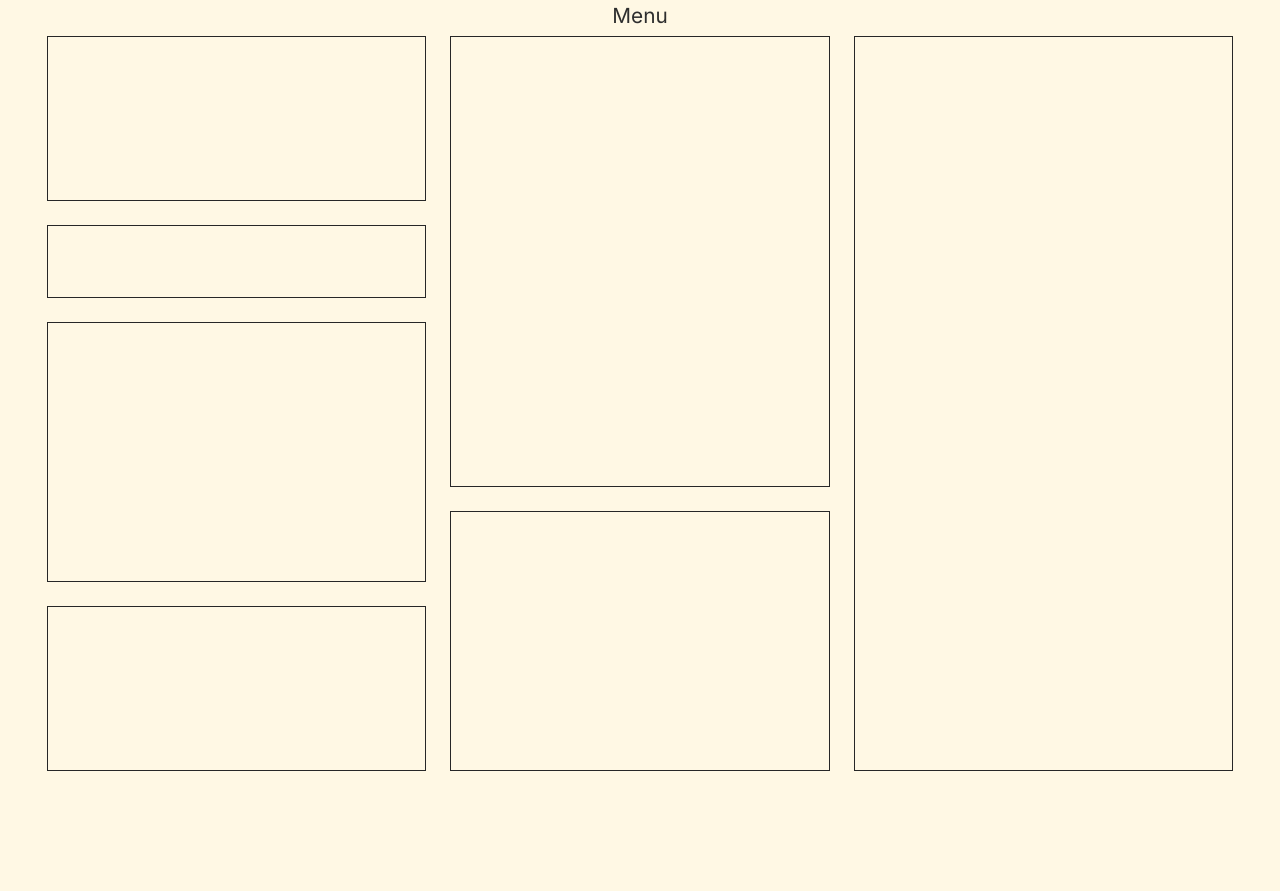
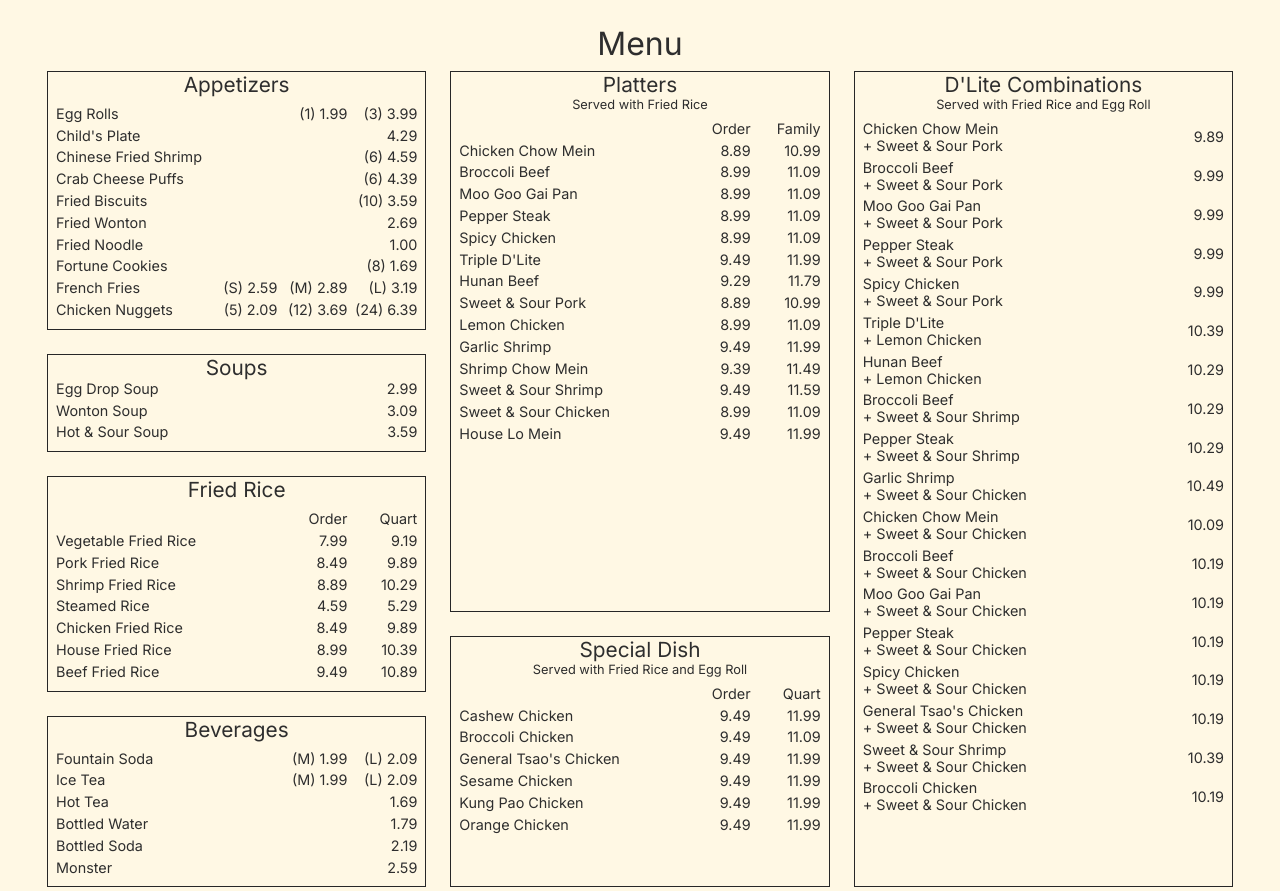
Before and after one commit to dvhoang3/wokdlite, a plain HTML site: page index.html in a window 1280 px wide. Shown: the part 1335-2226 px from the top of the page. Drawn offline with Linux system fonts and the light colour scheme.

Commit message:
filled menu db and formated menu text and layout

```diff
--- /dev/null
+++ b/db.json
@@ -0,0 +1,434 @@
+{
+  "appetizers": [
+    {
+      "name": "Egg Rolls",
+      "prices": [
+        "(1) 1.99",
+        "(3) 3.99"
+      ]
+    },
+    {
+      "name": "Child's Plate",
+      "prices": [
+        "4.29"
+      ]
+    },
+    {
+      "name": "Chinese Fried Shrimp",
+      "prices": [
+        "(6) 4.59"
+      ]
+    },
+    {
+      "name": "Crab Cheese Puffs",
+      "prices": [
+        "(6) 4.39"
+      ]
+    },
+    {
+      "name": "Fried Biscuits",
+      "prices": [
+        "(10) 3.59"
+      ]
+    },
+    {
+      "name": "Fried Wonton",
+      "prices": [
+        "2.69"
+      ]
+    },
+    {
+      "name": "Fried Noodle",
+      "prices": [
+        "1.00"
+      ]
+    },
+    {
+      "name": "Fortune Cookies",
+      "prices": [
+        "(8) 1.69"
+      ]
+    },
+    {
+      "name": "French Fries",
+      "prices": [
+        "(S) 2.59",
+        "(M) 2.89",
+        "(L) 3.19"
+      ]
+    },
+    {
+      "name": "Chicken Nuggets",
+      "prices": [
+        "(5) 2.09",
+        "(12) 3.69",
+        "(24) 6.39"
+      ]
+    }
+  ],
+  "soups": [
+    {
+      "name": "Egg Drop Soup",
+      "prices": [
+        "2.99"
+      ]
+    },
+    {
+      "name": "Wonton Soup",
+      "prices": [
+        "3.09"
+      ]
+    },
+    {
+      "name": "Hot & Sour Soup",
+      "prices": [
+        "3.59"
+      ]
+    }
+  ],
+  "rice": [
+    {
+      "name": "Vegetable Fried Rice",
+      "prices": [
+        "7.99",
+        "9.19"
+      ]
+    },
+    {
+      "name": "Pork Fried Rice",
+      "prices": [
+        "8.49",
+        "9.89"
+      ]
+    },
+    {
+      "name": "Shrimp Fried Rice",
+      "prices": [
+        "8.89",
+        "10.29"
+      ]
+    },
+    {
+      "name": "Steamed Rice",
+      "prices": [
+        "4.59",
+        "5.29"
+      ]
+    },
+    {
+      "name": "Chicken Fried Rice",
+      "prices": [
+        "8.49",
+        "9.89"
+      ]
+    },
+    {
+      "name": "House Fried Rice",
+      "prices": [
+        "8.99",
+        "10.39"
+      ]
+    },
+    {
+      "name": "Beef Fried Rice",
+      "prices": [
+        "9.49",
+        "10.89"
+      ]
+    }
+  ],
+  "beverages": [
+    {
+      "name": "Fountain Soda",
+      "prices": [
+        "(M) 1.99",
+        "(L) 2.09"
+      ]
+    },
+    {
+      "name": "Ice Tea",
+      "prices": [
+        "(M) 1.99",
+        "(L) 2.09"
+      ]
+    },
+    {
+      "name": "Hot Tea",
+      "prices": [
+        "1.69"
+      ]
+    },
+    {
+      "name": "Bottled Water",
+      "prices": [
+        "1.79"
+      ]
+    },
+    {
+      "name": "Bottled Soda",
+      "prices": [
+        "2.19"
+      ]
+    },
+    {
+      "name": "Monster",
+      "prices": [
+        "2.59"
+      ]
+    }
+  ],
+  "platters": [
+    {
+      "name": "Chicken Chow Mein",
+      "prices": [
+        "8.89",
+        "10.99"
+      ]
+    },
+    {
+      "name": "Broccoli Beef",
+      "prices": [
+        "8.99",
+        "11.09"
+      ]
+    },
+    {
+      "name": "Moo Goo Gai Pan",
+      "prices": [
+        "8.99",
+        "11.09"
+      ]
+    },
+    {
+      "name": "Pepper Steak",
+      "prices": [
+        "8.99",
+        "11.09"
+      ]
+    },
+    {
+      "name": "Spicy Chicken",
+      "prices": [
+        "8.99",
+        "11.09"
+      ]
+    },
+    {
+      "name": "Triple D'Lite",
+      "prices": [
+        "9.49",
+        "11.99"
+      ]
+    },
+    {
+      "name": "Hunan Beef",
+      "prices": [
+        "9.29",
+        "11.79"
+      ]
+    },
+    {
+      "name": "Sweet & Sour Pork",
+      "prices": [
+        "8.89",
+        "10.99"
+      ]
+    },
+    {
+      "name": "Lemon Chicken",
+      "prices": [
+        "8.99",
+        "11.09"
+      ]
+    },
+    {
+      "name": "Garlic Shrimp",
+      "prices": [
+        "9.49",
+        "11.99"
+      ]
+    },
+    {
+      "name": "Shrimp Chow Mein",
+      "prices": [
+        "9.39",
+        "11.49"
+      ]
+    },
+    {
+      "name": "Sweet & Sour Shrimp",
+      "prices": [
+        "9.49",
+        "11.59"
+      ]
+    },
+    {
+      "name": "Sweet & Sour Chicken",
+      "prices": [
+        "8.99",
+        "11.09"
+      ]
+    },
+    {
+      "name": "House Lo Mein",
+      "prices": [
+        "9.49",
+        "11.99"
+      ]
+    }
+  ],
+  "specialdish": [
+    {
+      "name": "Cashew Chicken",
+      "prices": [
+        "9.49",
+        "11.99"
+      ]
+    },
+    {
+      "name": "Broccoli Chicken",
+      "prices": [
+        "9.49",
+        "11.09"
+      ]
+    },
+    {
+      "name": "General Tsao's Chicken",
+      "prices": [
+        "9.49",
+        "11.99"
+      ]
+    },
+    {
+      "name": "Sesame Chicken",
+      "prices": [
+        "9.49",
+        "11.99"
+      ]
+    },
+    {
+      "name": "Kung Pao Chicken",
+      "prices": [
+        "9.49",
+        "11.99"
+      ]
+    },
+    {
+      "name": "Orange Chicken",
+      "prices": [
+        "9.49",
+        "11.99"
+      ]
+    }
+  ],
+  "combinations": [
+    {
+      "name": "Chicken Chow Mein \n+ Sweet & Sour Pork",
+      "prices": [
+        "9.89"
+      ]
+    },
+    {
+      "name": "Broccoli Beef \n+ Sweet & Sour Pork",
+      "prices": [
+        "9.99"
+      ]
+    },
+    {
+      "name": "Moo Goo Gai Pan \n+ Sweet & Sour Pork",
+      "prices": [
+        "9.99"
+      ]
+    },
+    {
+      "name": "Pepper Steak \n+ Sweet & Sour Pork",
+      "prices": [
+        "9.99"
+      ]
+    },
+    {
+      "name": "Spicy Chicken \n+ Sweet & Sour Pork",
+      "prices": [
+        "9.99"
+      ]
+    },
+    {
+      "name": "Triple D'Lite \n+ Lemon Chicken",
+      "prices": [
+        "10.39"
+      ]
+    },
+    {
+      "name": "Hunan Beef \n+ Lemon Chicken",
+      "prices": [
+        "10.29"
+      ]
+    },
+    {
+      "name": "Broccoli Beef \n+ Sweet & Sour Shrimp",
+      "prices": [
+        "10.29"
+      ]
+    },
+    {
+      "name": "Pepper Steak \n+ Sweet & Sour Shrimp",
+      "prices": [
+        "10.29"
+      ]
+    },
+    {
+      "name": "Garlic Shrimp \n+ Sweet & Sour Chicken",
+      "prices": [
+        "10.49"
+      ]
+    },
+    {
+      "name": "Chicken Chow Mein \n+ Sweet & Sour Chicken",
+      "prices": [
+        "10.09"
+      ]
+    },
+    {
+      "name": "Broccoli Beef \n+ Sweet & Sour Chicken",
+      "prices": [
+        "10.19"
+      ]
+    },
+    {
+      "name": "Moo Goo Gai Pan \n+ Sweet & Sour Chicken",
+      "prices": [
+        "10.19"
+      ]
+    },
+    {
+      "name": "Pepper Steak \n+ Sweet & Sour Chicken",
+      "prices": [
+        "10.19"
+      ]
+    },
+    {
+      "name": "Spicy Chicken \n+ Sweet & Sour Chicken",
+      "prices": [
+        "10.19"
+      ]
+    },
+    {
+      "name": "General Tsao's Chicken \n+ Sweet & Sour Chicken",
+      "prices": [
+        "10.19"
+      ]
+    },
+    {
+      "name": "Sweet & Sour Shrimp \n+ Sweet & Sour Chicken",
+      "prices": [
+        "10.39"
+      ]
+    },
+    {
+      "name": "Broccoli Chicken \n+ Sweet & Sour Chicken",
+      "prices": [
+        "10.19"
+      ]
+    }
+  ]
+}
--- a/index.html
+++ b/index.html
@@ -35,9 +35,9 @@
     </div>
     <div class="about-sub">
       We are a family owned and operated business hoping
-      to share a small peice of our chinese culture through
-      familiar dishes. We welcome you to join us for a new yet
-      comforting experience at the family table.
+      to share a taste of our culture through our hand selected
+      chinese dishes. We invite you to come join the family table
+      to experience quality chinese cuisine in a warm, comfortable atmosphere.
     </div>
   </div>
 
@@ -46,13 +46,52 @@
   <div class="menu">
     <div class="menu-main">Menu</div>
     <div class="menu-content">
-      <div class="menu-section appetizers"></div>
-      <div class="menu-section soups"></div>
-      <div class="menu-section fried-rice"></div>
-      <div class="menu-section beverages"></div>
-      <div class="menu-section platters"></div>
-      <div class="menu-section special-dishes"></div>
-      <div class="menu-section combinations"></div>
+      <div class="menu-section appetizers">
+        <div class="menu-section-title">Appetizers</div>
+        <div class="menu-section-description"></div>
+        <div class="menu-item-list"></div>
+      </div>
+      <div class="menu-section soups">
+        <div class="menu-section-title">Soups</div>
+        <div class="menu-item-list"></div>
+      </div>
+      <div class="menu-section fried-rice">
+        <div class="menu-section-title">Fried Rice</div>
+        <div class="menu-section-description"></div>
+        <div class="menu-item-size-labels">
+          <div class="menu-item-size-label">Order</div>
+          <div class="menu-item-size-label">Quart</div>
+        </div>
+        <div class="menu-item-list"></div>
+      </div>
+      <div class="menu-section beverages">
+        <div class="menu-section-title">Beverages</div>
+        <div class="menu-section-description"></div>
+        <div class="menu-item-list"></div>
+      </div>
+      <div class="menu-section platters">
+        <div class="menu-section-title">Platters</div>
+        <div class="menu-section-description">Served with Fried Rice</div>
+        <div class="menu-item-size-labels">
+          <div class="menu-item-size-label">Order</div>
+          <div class="menu-item-size-label">Family</div>
+        </div>
+        <div class="menu-item-list"></div>
+      </div>
+      <div class="menu-section special-dishes">
+        <div class="menu-section-title">Special Dish</div>
+        <div class="menu-section-description">Served with Fried Rice and Egg Roll</div>
+        <div class="menu-item-size-labels">
+          <div class="menu-item-size-label">Order</div>
+          <div class="menu-item-size-label">Quart</div>
+        </div>
+        <div class="menu-item-list"></div>
+      </div>
+      <div class="menu-section combinations">
+        <div class="menu-section-title">D'Lite Combinations</div>
+        <div class="menu-section-description">Served with Fried Rice and Egg Roll</div>
+        <div class="menu-item-list"></div>
+      </div>
     </div>
   </div>
 
--- /dev/null
+++ b/script.js
@@ -0,0 +1,45 @@
+const appetizersElement = document.querySelector(".appetizers > .menu-item-list");
+const soupsElement = document.querySelector(".soups > .menu-item-list");
+const riceElement = document.querySelector(".fried-rice > .menu-item-list");
+const beveragesElement = document.querySelector(".beverages > .menu-item-list");
+const plattersElement = document.querySelector(".platters > .menu-item-list");
+const specialdishesElement = document.querySelector(".special-dishes > .menu-item-list");
+const combinationsElement = document.querySelector(".combinations > .menu-item-list");
+
+// Mocking Database Calls
+fetchData();
+async function fetchData() {
+  const data = await (await fetch('./db.json')).json();
+  createMenuItems(data.appetizers, appetizersElement);
+  createMenuItems(data.soups, soupsElement);
+  createMenuItems(data.rice, riceElement);
+  createMenuItems(data.beverages, beveragesElement);
+  createMenuItems(data.platters, plattersElement);
+  createMenuItems(data.specialdish, specialdishesElement);
+  createMenuItems(data.combinations, combinationsElement);
+}
+
+function createMenuItems(items, container) {
+  for (let item of items) {
+    const menuItemElement = document.createElement("div");
+    menuItemElement.classList.add("menu-item");
+
+    const menuItemNameElement = document.createElement("div");
+    menuItemNameElement.classList.add("menu-item-name");
+    menuItemNameElement.innerText = item.name;
+    menuItemElement.append(menuItemNameElement);
+
+    const menuItemPriceListElement = document.createElement("div");
+    menuItemPriceListElement.classList.add("menu-item-price-list");
+
+    for (let price of item.prices) {
+      const menuItemPriceElement = document.createElement("div");
+      menuItemPriceElement.classList.add("menu-item-price");
+      menuItemPriceElement.innerText = price;
+      menuItemPriceListElement.append(menuItemPriceElement);
+    }
+    menuItemElement.append(menuItemPriceListElement);
+
+    container.append(menuItemElement);
+  }
+}
--- a/styles.css
+++ b/styles.css
@@ -36,10 +36,6 @@ hr {
 .nav-button {
   padding: 0.8rem;
   font-size: 1rem;
-}
-.nav-button:hover {
-  color: #FF6F6F;
-  opacity: 0.8;
 }
 
 .landing {
@@ -87,14 +83,13 @@ hr {
 
 
 .menu {
-  height: 100vh;
   display: flex;
   flex-direction: column;
   align-items: center;
   margin: 8% 0%;
 }
 .menu-main {
-  font-size: 1.3rem;
+  font-size: 2rem;
   margin-bottom: 0.5rem;
 }
 .menu-content {
@@ -104,10 +99,61 @@ hr {
   width: 100%;
   height: 100%;
   grid-auto-flow: column;
+  grid-template-columns: 1fr 1fr 1fr;
   width: 1250px;
 }
 .menu-section {
   border: #272727 solid 1px;
+  padding-left: 0.5rem;
+  padding-right: 0.5rem;
+  display: flex;
+  flex-direction: column;
+  align-items: center;
+}
+.menu-section-title {
+  font-size: 1.3rem;
+}
+.menu-section-description {
+  font-size: 0.8rem;
+  margin-bottom: 0.5rem;
+}
+.menu-item-size-labels {
+  align-self: flex-end;
+  display: grid;
+  grid-template-columns: auto auto;
+  margin-bottom: 0.3rem;
+}
+.menu-item-size-label {
+  width: 70px;
+  font-size: 0.9rem;
+  text-align: right;
+}
+.menu-item-list {
+  margin-bottom: 3%;
+  width: 100%;
+  display: flex;
+  flex-direction: column;
+  gap: 0.3rem;
+}
+.menu-item {
+  font-size: 0.9rem;
+  display: flex;
+  justify-content: space-between;
+}
+.menu-item-name {
+}
+.menu-item-price-list {
+  display: grid;
+  grid-template-columns: auto auto auto;
+  direction: ltr;
+  align-content: center;
+}
+.menu-item-price {
+  direction: ltr;
+}
+.menu-item-price {
+  width: 70px;
+  text-align: right;
 }
 .appetizers {
   grid-row: span 2;
@@ -188,7 +234,7 @@ hr {
     height: auto;
   }
   .menu-content {
-    width: 700px;
+    width: 600px;
     display: flex;
     flex-direction: column;
   }
@@ -241,7 +287,11 @@ hr {
   }
 
   .menu-content {
-    width: 300px;
+    width: 320px;
+  }
+  .appetizers .menu-item-price-list {
+    grid-template-columns: 1fr;
+    grid-template-rows: auto;
   }
   .gallary-photo {
     width: 250px;
```
